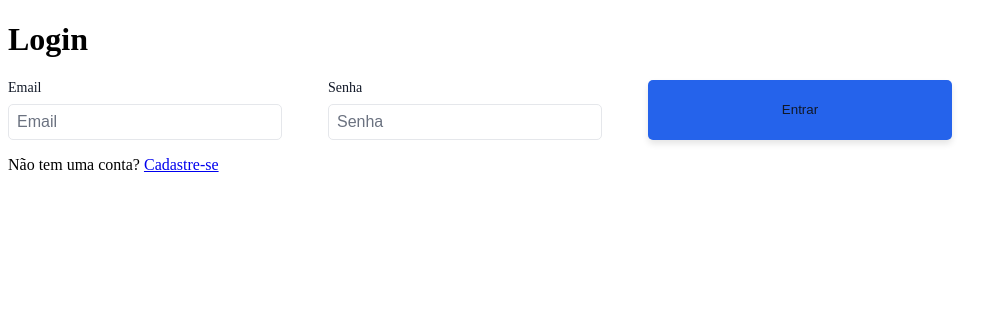
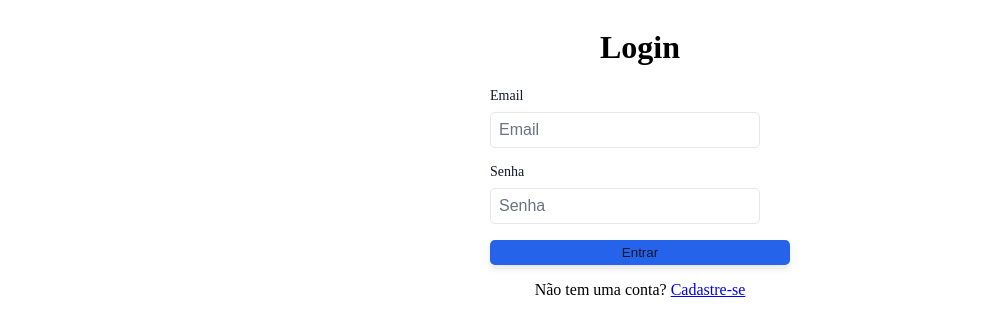
Before and after one commit to psifabiohenrique/practicare_frontend, a React (Vite) app: page /login in a window 1280 px wide. Shown: the top 336 px of the page, without its empty margins (0-1007 px from the left). Built offline with nearby package versions, Linux system fonts and the light colour scheme.

Commit message:
Created css to login and create pages.

```diff
--- /dev/null
+++ b/src/pages/Auth/LoginCreatePage.module.css
@@ -0,0 +1,6 @@
+.loginContainer {
+  display: flex;
+  flex-direction: column;
+  align-items: center;
+  justify-content: center;
+}
--- a/src/pages/Auth/LoginPage.tsx
+++ b/src/pages/Auth/LoginPage.tsx
@@ -5,6 +5,7 @@
 import Form from "../../components/Form/Form";
 import { Link, useNavigate } from "react-router-dom";
 import { MessageCard } from "../../components/MessageCard/MessageCard";
+import styles from "./LoginCreatePage.module.css";
 
 export function LoginPage() {
   const { login } = useAuth();
@@ -29,7 +30,7 @@
   }
 
   return (
-    <>
+    <div className={styles.loginContainer}>
       <h1>Login</h1>
       {message && (
         <MessageCard title={message.title} message={message.message} />
@@ -55,6 +56,6 @@
       <p>
         Não tem uma conta? <Link to="/register">Cadastre-se</Link>
       </p>
-    </>
+    </div>
   );
 }
--- a/src/pages/Auth/RegisterPage.tsx
+++ b/src/pages/Auth/RegisterPage.tsx
@@ -1,15 +1,16 @@
 import { Link } from "react-router-dom";
 import { RegisterForm } from "../../components/RegisterForm/RegisterForm";
+import styles from "./LoginCreatePage.module.css";
 
 export function RegisterPage() {
   return (
-    <>
+    <div className={styles.loginContainer}>
       <h1>Register</h1>
 
       <RegisterForm />
       <p>
         Já tem uma conta? <Link to="/login">Entrar</Link>
       </p>
-    </>
+    </div>
   );
 }
```
